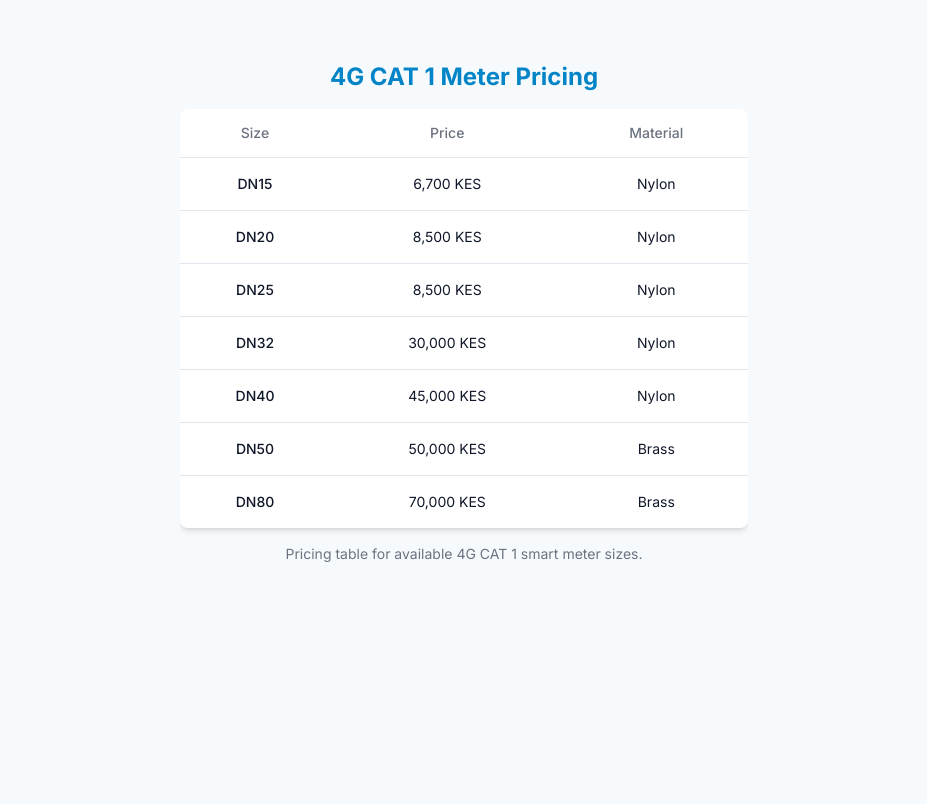
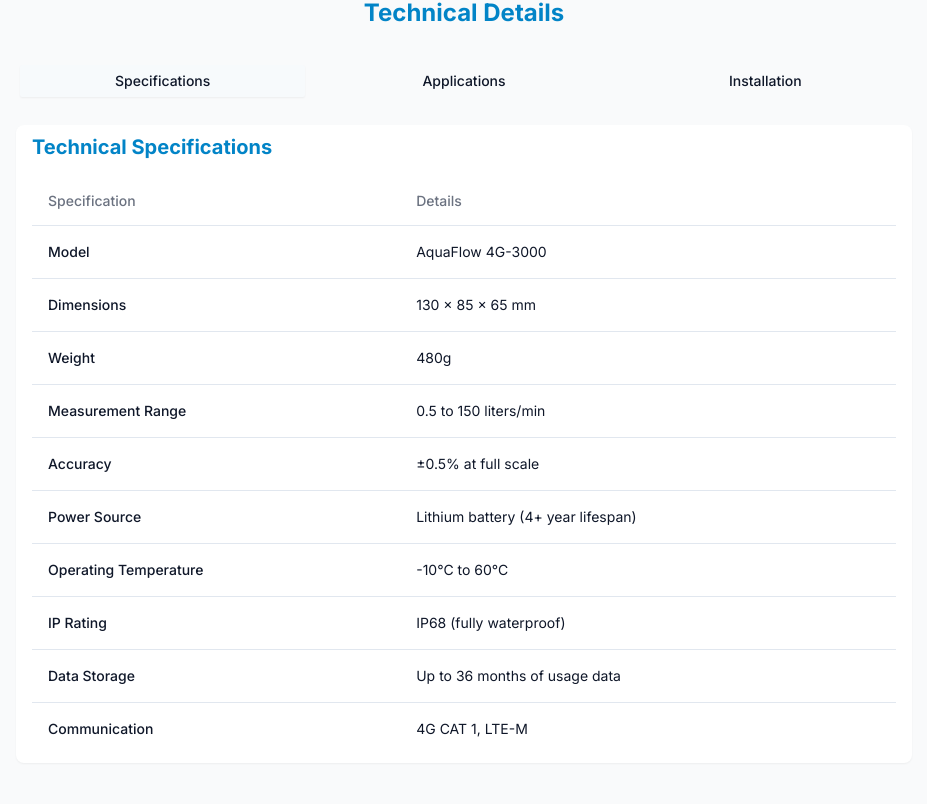
Before and after one commit to khayanga/Ubuntu, a Next.js app: page /smart-meters/4g-cat-1 in a window 1280 px wide. Shown: the part 556-1360 px from the top of the page, without its empty margins (176-1103 px from the left). Before the commit the page ends 1248 px from the top, so only its background shows below. Built offline with nearby package versions, Linux system fonts and the light colour scheme.

Commit message:
technical specs for smart meters

```diff
--- a/app/smart-meters/[technology]/page.jsx
+++ b/app/smart-meters/[technology]/page.jsx
@@ -4,6 +4,7 @@ import { pricingData } from '@/data';
 import { notFound } from 'next/navigation';
 import Navbar from '@/components/Navbar';
 import Banner from '@/components/smart-meters/Banner';
+import MetersSpecs from '@/components/smart-meters/MetersSpecs';
 
 const techMap = {
   '4g-cat-1': '4G CAT 1',
@@ -27,6 +28,8 @@ const Page = ({ params }) => {
     <main className="min-h-screen flex flex-col">
         <Navbar/>
         <Banner technology={techName} />
+        <MetersSpecs technology={techName} />
+
         <div className="py-16 ">
         {techData && <PricingTable data={techData} />}
         </div>
--- a/components/smart-meters/MetersSpecs.jsx
+++ b/components/smart-meters/MetersSpecs.jsx
@@ -3,7 +3,7 @@ import { Tabs, TabsContent, TabsTrigger, TabsList } from "../ui/tabs";
 import WaterMeterSpecs from "./Specs";
 import { applicationsData, installationData } from "@/data";
 
-const MetersSpecs = () => {
+const MetersSpecs = ({ technology = "NB-IoT" }) => {
 
   return (
     <section className="py-16 bg-gray-50 dark:bg-gray-900/50 ">
@@ -24,7 +24,7 @@ const MetersSpecs = () => {
             value="specifications"
             className="mt-6  bg-white dark:bg-gray-900  px-2 py-1 sm:px-4 sm:py-2 rounded-lg shadow-sm"
           >
-            <WaterMeterSpecs />
+            <WaterMeterSpecs technology={technology} />
           </TabsContent>
           <TabsContent
             value="applications"
--- a/components/smart-meters/Specs.jsx
+++ b/components/smart-meters/Specs.jsx
@@ -1,12 +1,59 @@
-import React from 'react'
-import { Table,TableBody,TableHead,TableHeader,TableCell,TableRow } from '../ui/table';
+import React from "react";
+import {
+  Table,
+  TableBody,
+  TableHead,
+  TableHeader,
+  TableCell,
+  TableRow,
+} from "../ui/table";
+const specsData = {
+  "NB-IoT": [
+    { name: "Meter Type", value: "Multi-jet /Ultrasonic water meter" },
+    { name: "Frequency", value: "B3(1800),B5(850),B8(900)" },
+    { name: "Pressure loss", value: " ≤ 0.063mpa" },
+    { name: "Accuracy", value: "±0.5% at full scale" },
+    { name: "Humidity", value: "≤95%RH" },
+    { name: "Power Source", value: "Lithium battery (6+ year lifespan)" },
+    { name: "Operating Temperature", value: "0℃-55℃" },
+    { name: "IP Rating", value: "IP68 (fully waterproof)" },
+    { name: "Communication", value: "Narrow band(LTE Cat.NB)" },
+  ],
+  "4G CAT 1": [
+    { name: "Model", value: "AquaFlow 4G-3000" },
+    { name: "Dimensions", value: "130 x 85 x 65 mm" },
+    { name: "Weight", value: "480g" },
+    { name: "Measurement Range", value: "0.5 to 150 liters/min" },
+    { name: "Accuracy", value: "±0.5% at full scale" },
+    { name: "Power Source", value: "Lithium battery (4+ year lifespan)" },
+    { name: "Operating Temperature", value: "-10°C to 60°C" },
+    { name: "IP Rating", value: "IP68 (fully waterproof)" },
+    { name: "Data Storage", value: "Up to 36 months of usage data" },
+    { name: "Communication", value: "4G CAT 1, LTE-M" },
+  ],
+  LoRaWAN: [
+    { name: "Modulation", value: "LoRa modulation technology" },
+    { name: "Number of channels", value: "48" },
+    { name: "Clock accuracy", value: "5 seconds / day error" },
+    { name: "Relative humidity", value: "≤95%RH" },
+    { name: "Accuracy", value: "± 1 pulse" },
+    { name: "Power Source", value: "3.6V battery" },
+    { name: "Receiving sensitivity", value: "146dBm ＠ 10Kbps" },
+    { name: "Operating Temperature", value: "-40 ℃ ～ 60 ℃" },
+    { name: "Data Storage", value: "10 years" },
+    { name: "Communication", value: "LoRaWAN, CN470MHz / EU868MHz / US915MHz / AS923MHz" },
+  ],
+};
 
-const WaterMeterSpecs = () => {
+const WaterMeterSpecs = ({ technology = "NB-IoT" }) => {
+  const specs = specsData[technology] || specsData["NB-IoT"];
   return (
     <div className="space-y-8">
       <div>
-          <h3 className="text-xl font-bold mb-4 text-sky-600">Technical Specifications</h3>
-          <Table className='dark:bg-gray-900'>
+        <h3 className="text-xl font-bold mb-4 text-sky-600">
+          Technical Specifications
+        </h3>
+        <Table className="dark:bg-gray-900">
           <TableHeader>
             <TableRow>
               <TableHead>Specification</TableHead>
@@ -23,96 +70,8 @@ const WaterMeterSpecs = () => {
           </TableBody>
         </Table>
       </div>
-
-        {/* <div>
-          <h3 className="text-xl font-bold mb-4 text-sky-600">Key Features</h3>
-          <ul className="space-y-3">
-            {features.map((feature, index) => (
-              <li key={index} className="flex items-start">
-                <span className="text-sky-600 mr-2 mt-1">✓</span>
-                <div>
-                  <span className="font-medium">{feature.name}: </span>
-                  <span className="text-gray-600 dark:text-gray-300">{feature.description}</span>
-                </div>
-              </li>
-            ))}
-          </ul>
-        </div> */}
-
-        {/* <div>
-          <h3 className="text-xl font-bold mb-4 text-sky-600">Connectivity</h3>
-          <ul className="space-y-3">
-            {connectivity.map((item, index) => (
-              <li key={index} className="flex items-start">
-                <span className="text-sky-600 mr-2 mt-1">✓</span>
-                <div>
-                  <span className="font-medium">{item.name}: </span>
-                  <span className="text-gray-600 dark:text-gray-300">{item.description}</span>
-                </div>
-              </li>
-            ))}
-          </ul>
-        </div> */}
     </div>
   );
 };
 
-  const specs = [
-    { name: 'Model', value: 'AquaFlow SM-2500' },
-    { name: 'Dimensions', value: '120 x 80 x 60 mm' },
-    { name: 'Weight', value: '450g' },
-    { name: 'Measurement Range', value: '0.5 to 100 liters/min' },
-    { name: 'Accuracy', value: '±0.5% at full scale' },
-    { name: 'Power Source', value: 'Lithium battery (5+ year lifespan)' },
-    { name: 'Operating Temperature', value: '-10°C to 55°C' },
-    { name: 'IP Rating', value: 'IP68 (fully waterproof)' },
-    { name: 'Data Storage', value: 'Up to 24 months of usage data' },
-  ];
-
-  const features = [
-    {
-      name: 'Ultrasonic Technology',
-      description: 'Non-invasive flow measurement with no moving parts, ensuring long-term accuracy and minimal maintenance.'
-    },
-    {
-      name: 'Leak Detection Algorithm',
-      description: 'Advanced AI-based detection system that can identify leaks as small as 0.1 liters per hour.'
-    },
-    {
-      name: 'Burst Protection',
-      description: 'Automatic shut-off capability when abnormal flow rates are detected, preventing property damage.'
-    },
-    {
-      name: 'Tamper Alerts',
-      description: 'Built-in sensors to detect and report unauthorized access or tampering attempts.'
-    },
-    {
-      name: 'Low-Flow Detection',
-      description: 'Precision measurement even at extremely low flow rates, ensuring accurate billing and usage monitoring.'
-    },
-    {
-      name: 'Reverse Flow Detection',
-      description: 'Monitors and alerts for backflow conditions that could indicate system problems.'
-    },
-  ];
-
-  const connectivity = [
-    {
-      name: 'Wireless Communication',
-      description: 'Built-in NB-IoT, LTE-M, and LoRaWAN options for flexible deployment in various environments.'
-    },
-    {
-      name: 'Data Encryption',
-      description: 'AES-256 encryption for secure data transmission, protecting sensitive consumption information.'
-    },
-    {
-      name: 'API Integration',
-      description: 'RESTful API for seamless integration with existing utility management systems and third-party applications.'
-    },
-    {
-      name: 'OTA Updates',
-      description: 'Over-the-air firmware updates ensure your meters always have the latest features and security patches.'
-    },
-  ];
-
 export default WaterMeterSpecs;
```
Lines whose indentation alone changed are shown as unchanged.
